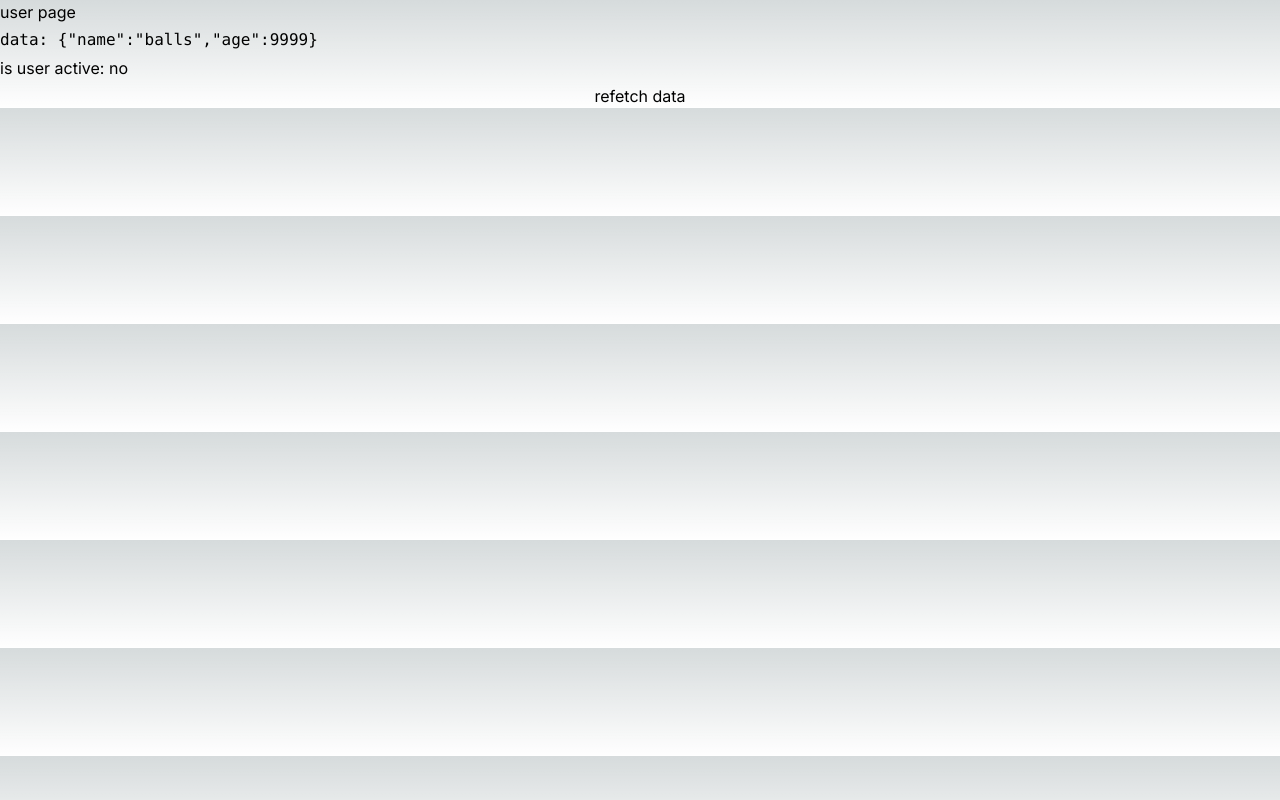
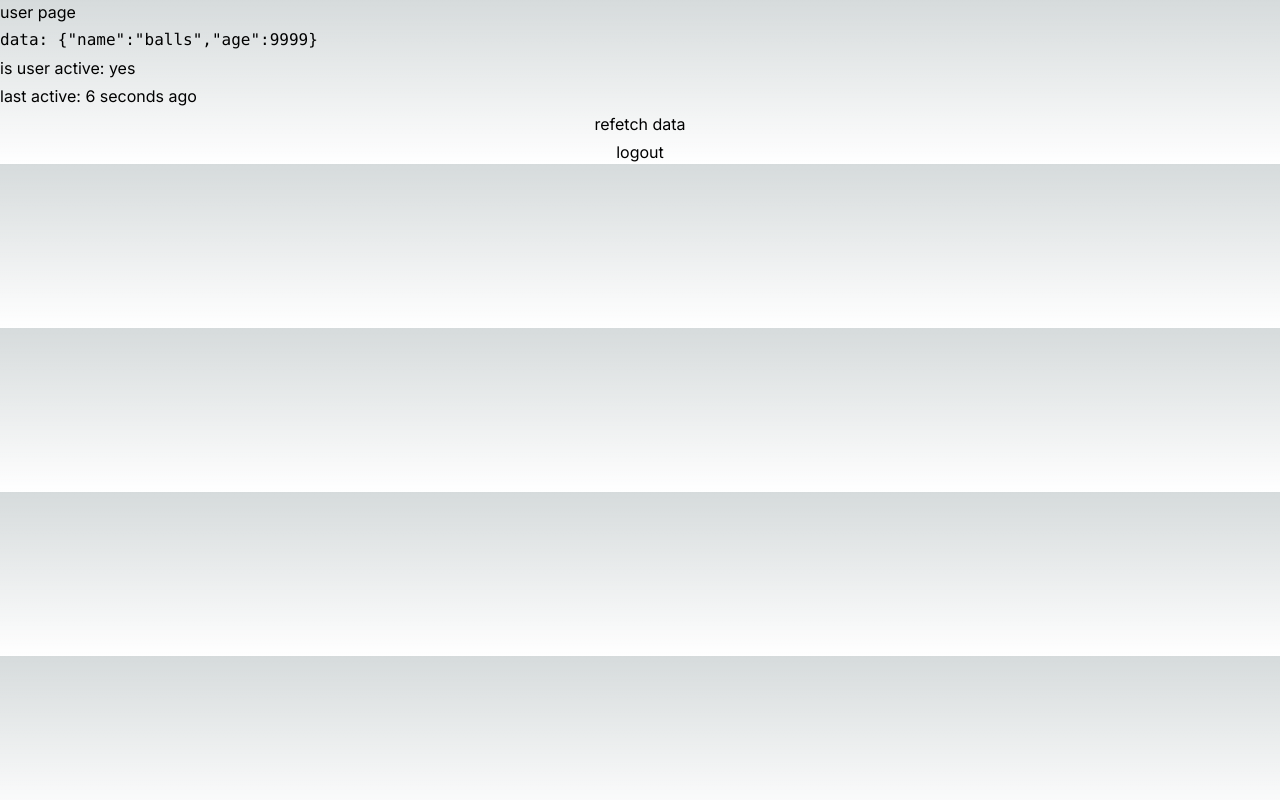
Before and after one commit to Hatzilu/jwt-implementation, a Next.js app: page /user/1 in a window 1280 px wide. Built offline with nearby package versions, Linux system fonts and the light colour scheme.

Commit message:
custom hook for handling inactive user state

```diff
--- /dev/null
+++ b/src/app/hooks/useUserActivity.ts
@@ -0,0 +1,58 @@
+import { useEffect, useRef, useState } from 'react';
+
+const useUserActivity = () => {
+	const [secondsSinceLastActive, setSecondsSinceLastActive] = useState(0);
+	const isUserActive = secondsSinceLastActive < 60;
+	const timer = useRef<NodeJS.Timeout | null>(null);
+	const addSecond = () =>
+		setSecondsSinceLastActive((s) => {
+			console.log({ prev: s, next: s + 1 });
+
+			return s + 1;
+		});
+
+	const reset = () => {
+		setSecondsSinceLastActive(0);
+		if (timer.current) {
+			clearTimeout(timer.current);
+		}
+		timer.current = setTimeout(addSecond, 1000);
+	};
+	console.log(secondsSinceLastActive);
+	useEffect(() => {
+		timer.current = setTimeout(addSecond, 1000);
+
+		return () => {
+			if (timer.current) {
+				clearTimeout(timer.current);
+			}
+		};
+	}, [secondsSinceLastActive]);
+
+	useEffect(() => {
+		console.log('effect');
+
+		// if (isUserActive) return;
+		timer.current = setTimeout(addSecond, 1000);
+		console.log('add listener - mousemove');
+
+		window.addEventListener('mousemove', reset);
+		window.addEventListener('keydown', reset);
+
+		return () => {
+			console.log('remove listener - mousemove');
+			window.removeEventListener('mousemove', () => 'removed mousemove listener');
+			window.removeEventListener('keydown', () => 'removed keydown listener');
+			if (timer.current) {
+				clearTimeout(timer.current);
+			}
+		};
+	}, []);
+
+	return {
+		isUserActive,
+		secondsSinceLastActive,
+	};
+};
+
+export default useUserActivity;
--- a/src/app/user/[id]/page.tsx
+++ b/src/app/user/[id]/page.tsx
@@ -1,13 +1,18 @@
 'use client';
-import React, { useEffect, useState } from 'react';
+import React from 'react';
 import Cookies from 'js-cookie';
 import { useQuery } from '@tanstack/react-query';
 import { useRouter } from 'next/navigation';
+import useUserActivity from '@/app/hooks/useUserActivity';
 
 const User = () => {
 	const router = useRouter();
-	const [isUserActive, setIsUserActive] = useState(true);
+	const { isUserActive, secondsSinceLastActive } = useUserActivity();
 
+	const deleteSession = () => {
+		Cookies.remove('accessToken');
+		Cookies.remove('refreshToken');
+	};
 	const content = useQuery({
 		queryKey: ['userdata'],
 		queryFn: async () => {
@@ -31,56 +36,17 @@ const User = () => {
 		},
 	});
 
-	console.log({ isUserActive });
-
-	useEffect(() => {
-		console.log('add listener');
-		let timer = setTimeout(() => setIsUserActive(false), 5000);
-		window.addEventListener('mousemove', () => {
-			if (!isUserActive) {
-				setIsUserActive(true);
-				clearTimeout(timer);
-			}
-			timer = setTimeout(() => setIsUserActive(false), 5000);
-		});
-
-		// if user is active but refresh token expired, get a new one
-		// const accessToken = Cookies.get('accessToken');
-		// if (isUserActive === true && Boolean(accessToken) && !Cookies.get('refreshToken')) {
-		// 	console.log('refresh token expired, issuing new one...');
-		// 	const getToken = async () => {
-		// 		const res = await fetch('/api/getToken', {
-		// 			method: 'POST',
-		// 			body: JSON.stringify(accessToken),
-		// 		});
-		// 		if (!res.ok) {
-		// 			console.log('failed to get new token', res);
-		// 			return;
-		// 		}
-		// 		const json = await res.json();
-		// 		console.log({json});
-
-		// 		// Cookies.set('refreshToken')
-
-		// 	};
-		// }
-
-		return () => {
-			window.removeEventListener('mousemove', () => 'removed mousemove listener');
-			clearTimeout(timer);
-		};
-	}, [isUserActive]);
-
-	console.log(content.error);
-
 	return (
 		<div className="flex flex-col gap-1">
 			<h1>user page</h1>
 			<pre>
 				data: <code>{JSON.stringify(content.data)}</code>
 			</pre>
-			is user active: {isUserActive ? 'yes' : 'no'}
+
+			<p>is user active: {isUserActive ? 'yes' : 'no'}</p>
+			<p>last active: {secondsSinceLastActive} seconds ago</p>
 			<button onClick={() => content.refetch()}>refetch data</button>
+			<button onClick={deleteSession}>logout</button>
 		</div>
 	);
 };
```
